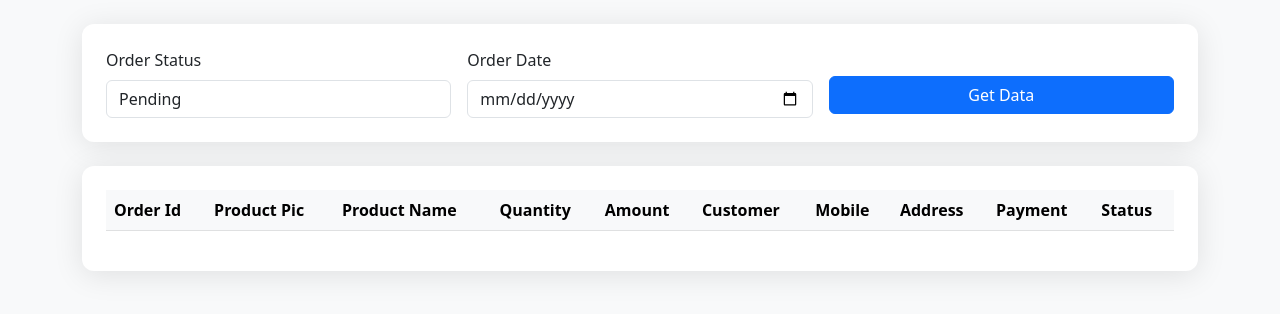
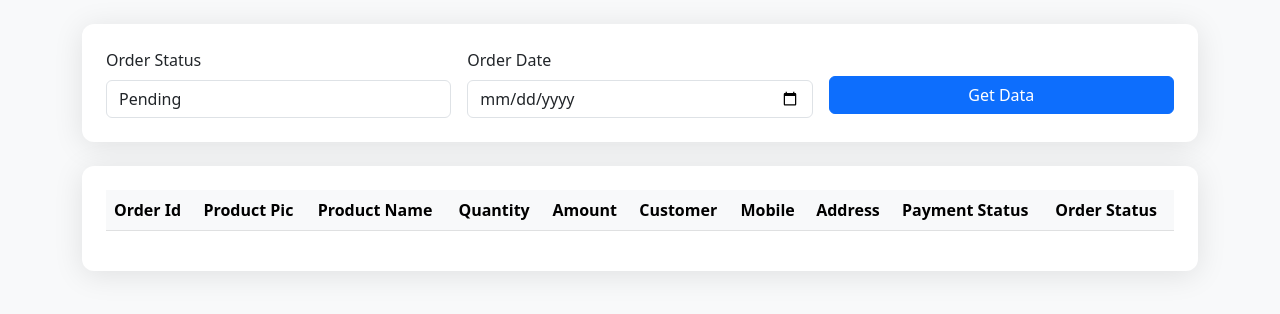
Before and after one commit to GS-Bishwasa/GSBSHOP, a PHP site: page /management/php/pages/orders.php in a window 1280 px wide. Shown: the top 314 px of the page. Run offline with PHP 8.4, Linux system fonts and the light colour scheme; lists and menus that the app fills with data are empty.

Commit message:
Update Button On Orders Page To Update Payment Details and Order Details

```diff
--- a/management/php/pages/orders.php
+++ b/management/php/pages/orders.php
@@ -1,34 +1,41 @@
 <?php require("../db.php"); ?>
 <!DOCTYPE html>
 <html lang="en">
+
 <head>
     <meta charset="UTF-8">
     <title>Order Data</title>
     <link href="https://cdn.jsdelivr.net/npm/bootstrap@5.3.0/dist/css/bootstrap.min.css" rel="stylesheet">
     <script src="https://code.jquery.com/jquery-3.7.1.min.js"></script>
+    <link rel="stylesheet" href="https://cdnjs.cloudflare.com/ajax/libs/font-awesome/6.5.0/css/all.min.css">
+
     <style>
         .box {
             box-shadow: 0px 4px 30px rgba(0, 0, 0, 0.1);
             border-radius: 12px;
             background: #fff;
         }
+
         img.prod-img {
             width: 60px;
             height: 60px;
             object-fit: cover;
             border-radius: 8px;
         }
+
         @media (max-width: 768px) {
             .ord_data_frm .form-control {
                 margin-bottom: 1rem;
                 width: 100% !important;
             }
+
             .ord_data_frm .btn {
                 width: 100%;
             }
         }
     </style>
 </head>
+
 <body class="bg-light">
 
     <div class="container py-4">
@@ -73,8 +80,8 @@
                                     <th>Customer</th>
                                     <th>Mobile</th>
                                     <th>Address</th>
-                                <th>Payment</th>
-                                <th>Status</th>
+                                    <th>Payment Status</th>
+                                    <th>Order Status</th>
                                 </tr>
                             </thead>
                             <tbody>
@@ -103,6 +110,19 @@ $(document).ready(function () {
                             let all_data = JSON.parse(response);
                             $("tbody").html(""); // Clear existing rows
                             all_data.forEach(row => {
+                                let ps = "";
+                                let os = "";
+                                if (row.payment_status === "pending") {
+                                    ps = "<i class='fa-solid fa-triangle-exclamation me-2' style='color: #ffc800; font-size: 1.1rem;' title='Pending'></i> <button class='btn btn-success btn-sm px-2 py-1 update' oid='" + row.id + "' btn_type='payment_status'>Update</button>";
+                                } else {
+                                    ps = "<i class='fa-solid fa-circle-check' style='color: green; font-size: 1.1rem;' title='Paid'></i>";
+                                }
+                                if (row.order_status === "pending") {
+                                    os = "<i class='fa-solid fa-triangle-exclamation me-2' style='color: #ffc800; font-size: 1.1rem;' title='Pending'></i><button class='btn btn-success btn-sm px-2 py-1 update' oid='" + row.id + "' btn_type='order_status'>Update</button>";
+                                } else {
+                                    os = "<i class='fa-solid fa-circle-check' style='color: green; font-size: 1.1rem;' title='Paid'></i>";
+                                }
+
                                 $("tbody").append(`
                             <tr>
                                 <td>${row.id}</td>
@@ -113,8 +133,8 @@ $(document).ready(function () {
                                 <td>${row.c_name}</td>
                                 <td>${row.c_mobile}</td>
                                 <td>${row.c_address}</td>
-                                <td>${row.payment_status}</td>
-                                <td>${row.order_status}</td>
+                                <td>${ps}</td>
+                                <td align='center'>${os}</td>
                             </tr>
                         `);
                             });
@@ -122,14 +142,39 @@ $(document).ready(function () {
                             alert("Error parsing data.");
                             console.error(err);
                         }
+                        $(".update").each(function () {
+                            $(this).on("click", function () {
+                                let element = this.parentElement;
+                                let oid = $(this).attr("oid");
+                                let btn_type = $(this).attr("btn_type");
+
+                                $.ajax({
+                                    type: "POST",
+                                    url: "php/update_order.php",
+                                    data: {
+                                        oid: oid,
+                                        btn_type: btn_type
+                                    },
+                                    success: function (response) {
+                                        if (response.trim() == "success") {
+                                            $(element).html("<i class='fa-solid fa-circle-check' style='color: green; font-size: 1.1rem;' title='Paid'></i>");
+                                        };
+                                    }
+                                });
+                            });
+                        })
                     },
                     error: function (xhr) {
                         alert("Something went wrong. Please try again.");
                     }
+
+
                 });
             });
         });
     </script>
 
+
 </body>
+
 </html>
```
Also changed, not shown: management/php/update_order.php (added, +20 -0 lines). Lines whose indentation alone changed are shown as unchanged.
